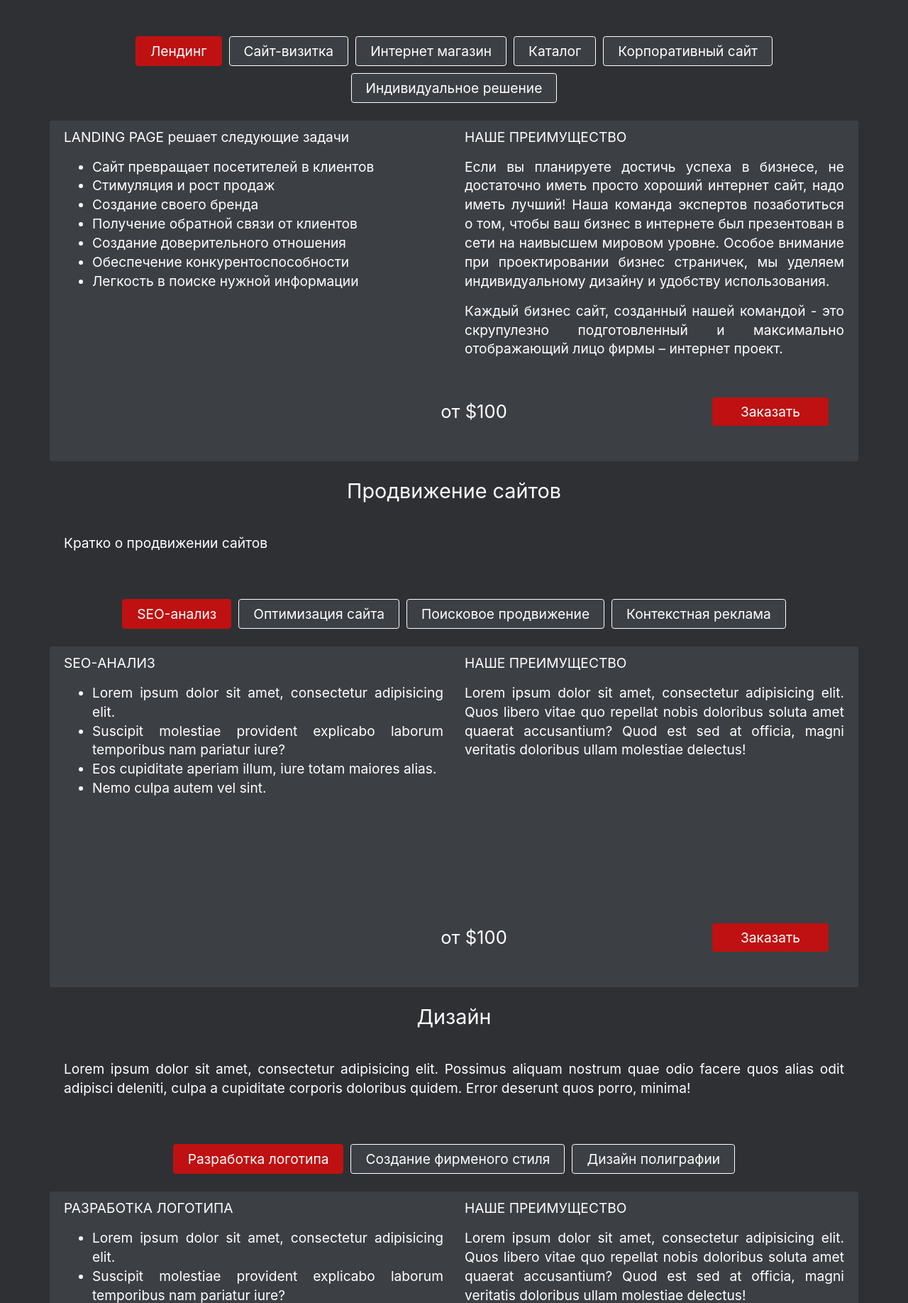
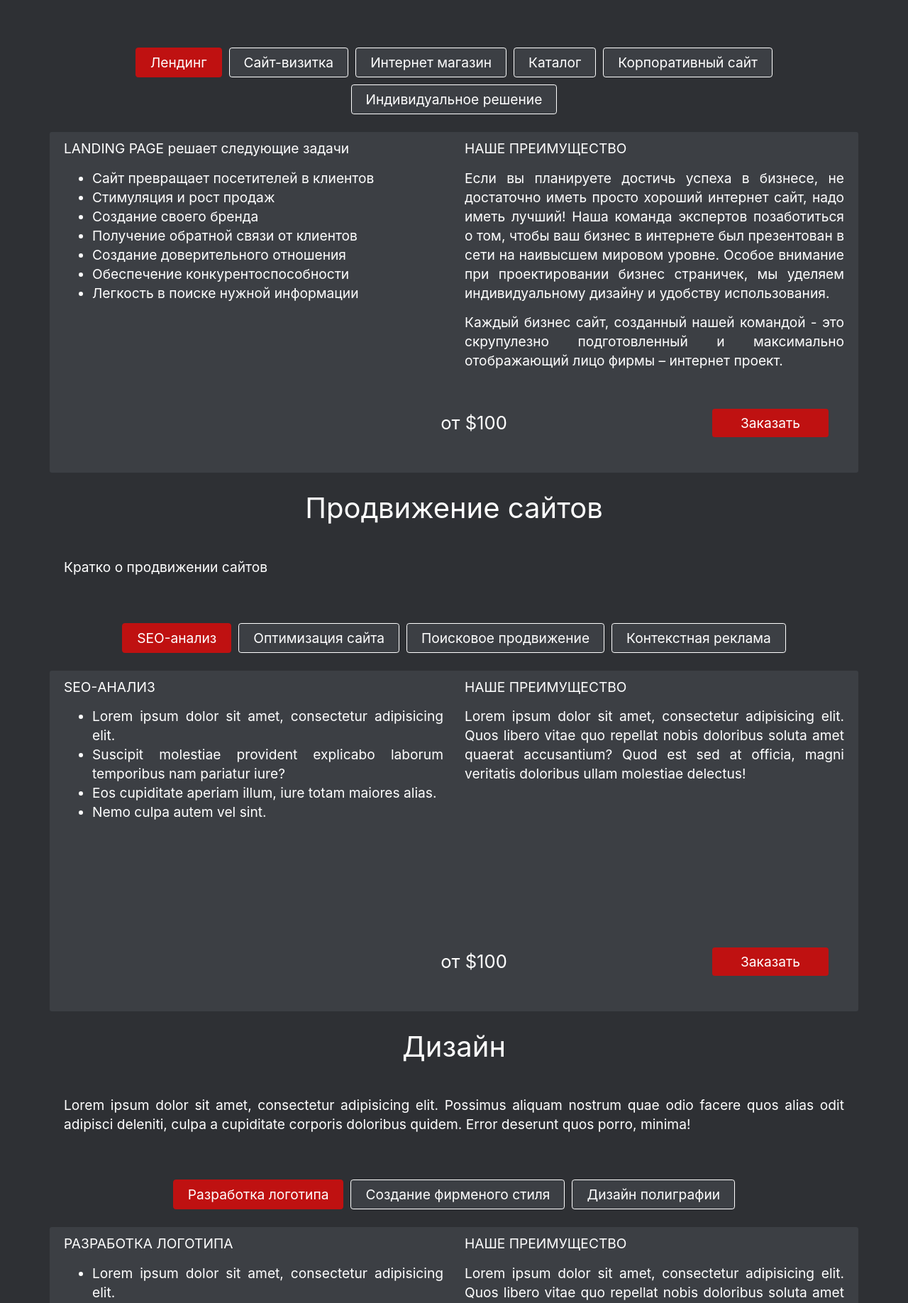
Before and after one commit to Arikito/wbkng, a PHP site: page /services.html in a window 1280 px wide. Shown: the part 496-2332 px from the top of the page at 71% size. Run offline with PHP 8.4, Linux system fonts and the light colour scheme; some libraries are stand-ins or nearby versions.

Commit message:
Услуги. Скрол-спай. Правильное позиционирование.

```diff
--- a/compiled/css/style.css
+++ b/compiled/css/style.css
@@ -502,8 +502,8 @@ body section.content .projects_wrap .items_wrap .page_item:hover .text_block, bo
 body section.content .projects_wrap .items_wrap .page_item:hover img, body section.content.portfolio_page .items_wrap .page_item:hover img { -webkit-transform: scale(1.1); -moz-transform: scale(1.1); -o-transform: scale(1.1); }
 body section.content.portfolio_page .items_wrap .page_item img { max-height: none; height: 400px; width: 100%; }
 body section.content.services_page { max-width: 100%; margin: 0px; }
-body section.content.services_page .service { /* ╨▒╨░╨╖╨╛╨▓╤Л╨╣ ╨║╨╛╨╜╤В╨╡╨╣╨╜╨╡╤А ╨▓╨║╨╗╨░╨┤╨╛╨║ */ }
-body section.content.services_page .service .service_title { text-align: center; font-size: 1.8em; }
+body section.content.services_page .service { padding-top: 120px; margin-top: -120px; /* ╨▒╨░╨╖╨╛╨▓╤Л╨╣ ╨║╨╛╨╜╤В╨╡╨╣╨╜╨╡╤А ╨▓╨║╨╗╨░╨┤╨╛╨║ */ }
+body section.content.services_page .service .service_title { text-align: center; font-size: 2.5em; }
 body section.content.services_page .service .main_text { max-width: 1200px; margin: 1em auto; text-align: justify; font-size: 1.2em; line-height: 1.4em; }
 body section.content.services_page .service .tabs_block { width: 100%; margin-top: 40px; /* ╨┐╨░╨╜╨╡╨╗╤М ╨╜╨░╨▓╨╕╨│╨░╤Ж╨╕╨╕ ╨▓╨║╨╗╨░╨┤╨╛╨║ */ /* ╨▒╨╗╨╛╨║╨╕ ╨▓╨║╨╗╨░╨┤╨╛╨║ ╤Б ╤Б╨╛╨┤╨╡╤А╨╢╨░╨╜╨╕╨╡╨╝ */ }
 body section.content.services_page .service .tabs_block:after { content: ""; display: block; clear: both; }
--- a/resources/sass/style.scss
+++ b/resources/sass/style.scss
@@ -518,9 +518,11 @@ body{
 			max-width: 100%;
 			margin: 0px;
 				.service{
+					padding-top: 120px;
+    				margin-top: -120px;
 					.service_title{
 						text-align: center;
-						font-size: 1.8em;
+						font-size: 2.5em;
 					}
 					.main_text{
 						max-width: 1200px;
--- a/services.html
+++ b/services.html
@@ -44,10 +44,10 @@
 	</header>
 	<section class="content services_page">
 		<div class="page_wrap">
-			<h1>Услуги</h1>
 			<div class="container">
 				<div class="row">
 					<div id="developing" class="service">
+						<h1>Услуги</h1>
 						<p class="service_title">Разработка сайтов</p>
 						<div class="main_text">
 							Сегодня сайт представляет собой некую визитную карточку бизнеса в сети. Он рекламирует ваши услуги или товары миллионной аудитории, работая без перерыва и выходных.
```
Also changed, not shown: 1 other file.
